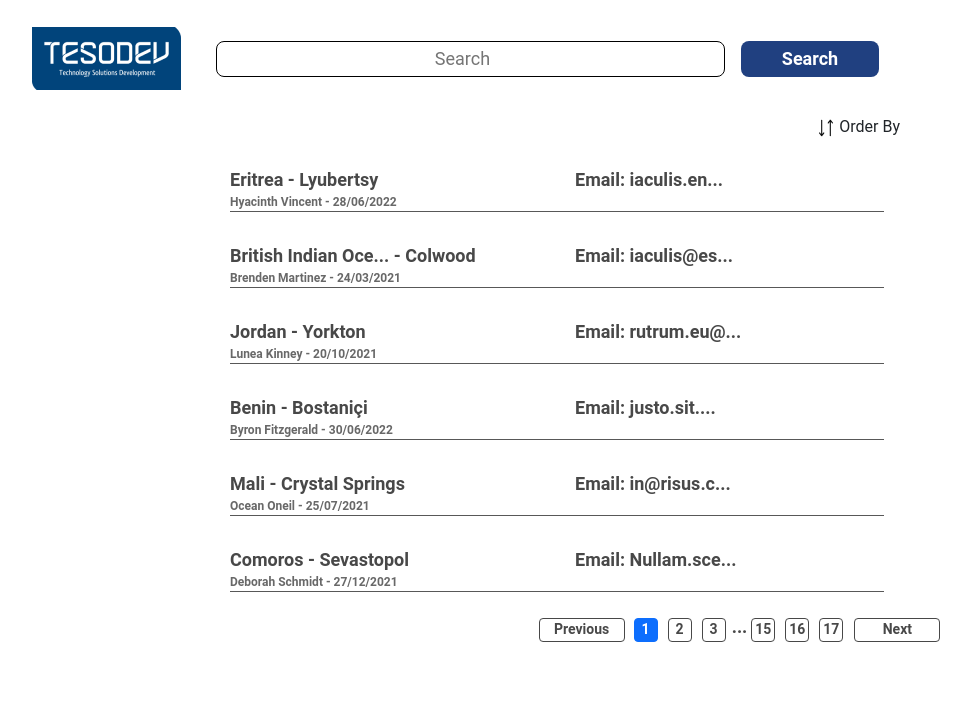
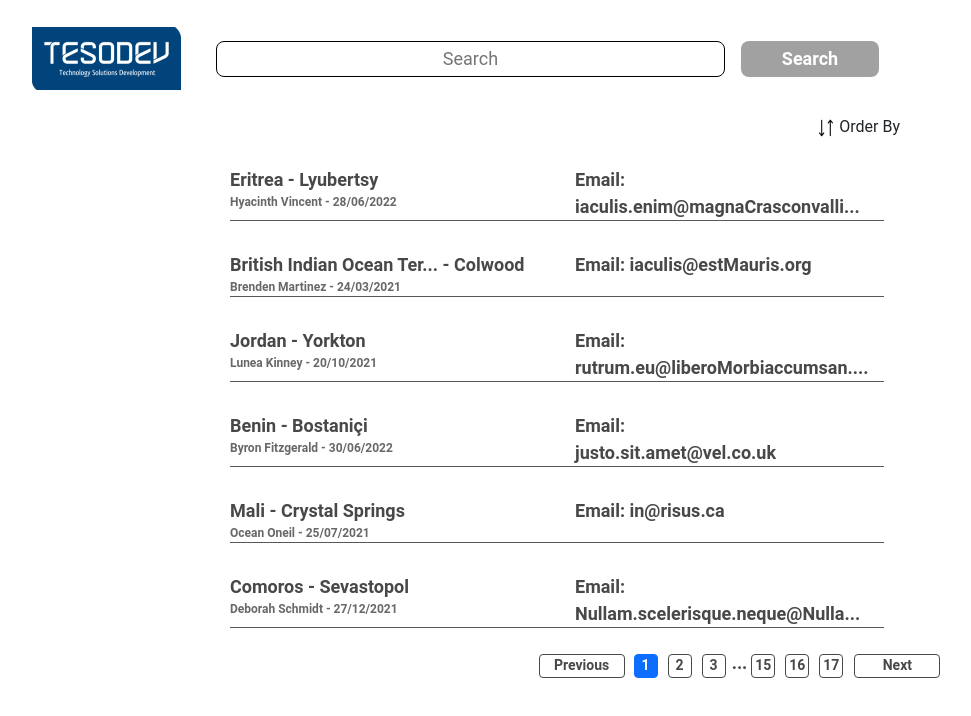
Before and after one commit to ulkermu/search-engine-app, a React (Create React App) app: page /showmore in a window 1280 px wide. Shown: the top 716 px of the page, without its empty margins (5-976 px from the left). Built offline with nearby package versions, Linux system fonts and the light colour scheme.

Commit message:
OrderBy reordered, navigate update

```diff
--- a/src/components/Home.jsx
+++ b/src/components/Home.jsx
@@ -7,8 +7,9 @@ import { Link } from "react-router-dom";
 
 const Home = () => {
   const { user } = useContext(UserContext);
+  const { search } = useContext(UserContext);
   const [currentPage] = useState(1);
-  const [userPerPage] = useState(3);
+  const [userPerPage] = useState(search==="" ? 0 : 3);
 
   //* Finding Last User;
   const indexOfLastUser = currentPage * userPerPage;
@@ -43,3 +44,18 @@ const Home = () => {
 };
 
 export default Home;
+/*
+1- Attiklari dokumana bakiyorum, verdikleri json datayi local storage ya da cookie ye koyun demis state e koymusun, local storage yaparsin onu
+//2- Search sadece isim icin calisiyor, name surname demis dokumanda email de ararsa iyi olur
+//3- ana sayfada arama yapip show more dedikten sonra, /showmore a redirect oluyor ama ne aradigimi goremiyorum. yaptigim arama search barda gorunmeli
+//4- Name asc / desc dogru calismiyor First name e gore alfabetik siralamsi lazim
+//5- Sayfalar arasi ileri geri navigate ettigimde state kayboluyor, search barda aradigim seyi goremiyorum
+6- Search bar bosken search e basamamam lazim, bak tasarimda error state i koymus eger bossa ve search etmeye calisiyorsa kirmizi olmali input
+//7- Order by kisminda bi problem var anlamadim, ust uste degistir, etkilemiyor listeyi.
+8- Previous next butonlarinin sadece textlerine tiklaniyor, kenarlardaki bosluklara tiklanmiyor
+9- Search inputlari onChange inde degil de "search" butonuna basildiginda calismali arama, tasarim ona gore yapilmis
+10- "el" diye arama yaptim detay sayfasinda, sonuc yok ama 4 sayfa navigation gosteriyor 14. sayfaya gelip yaptim bu aramayi, ve yukardaki ekran goruntusundeki gibi sonuc dondu Ne olursa olsun elindeki json data uzerinde arama yapmali app, baska bir state e bagli olmamali
+//11- Bu isimleri falan niye 3 nokta ile kestin? tasarimda boyle bir sey yok
+//12- Order by kisminda "name desc" 2. satira dusuyor
+13- Ana sayfada sonuclar sadece arama yapildiginda gosterilmeli, yani basta sadece search bar ve button olacak
+*/
--- a/src/components/MoreSearchBar.jsx
+++ b/src/components/MoreSearchBar.jsx
@@ -2,20 +2,38 @@ import { useContext } from "react";
 import { UserContext } from "../context/UserContext";
 
 const MoreSearchBar = ({ handleSelect }) => {
-  const { setSearch } = useContext(UserContext);
+  const { search, setSearch } = useContext(UserContext);
+
+  const handleSubmit = (e) => {
+    e.preventDefault();
+    console.log(`Search , ${search}`);
+
+    if (search === "") {
+      setSearch({ required:true });
+    }
+  };
+
+  const handleChange = (e) => {
+    setSearch(e.target.value)
+  }
 
   return (
-    <div className="search-more-bar">
+    <form className="search-more-bar">
       <input
-        onChange={(e) => {
-          setSearch(e.target.value);
-        }}
+        onChange={handleChange}
         className="search-more-input"
-        type="search"
         placeholder="Search"
       />
-      <button className="search-button">Search</button>
-    </div>
+      <button
+        disabled={!search}
+        onClick={handleSubmit}
+        type="submit"
+        value="Search"
+        className="search-button"
+      >
+        Search
+      </button>
+    </form>
   );
 };
 
--- a/src/components/OrderBy.jsx
+++ b/src/components/OrderBy.jsx
@@ -11,7 +11,7 @@ const OrderBy = () => {
 
   //* String Sortings functions;
   const sortingAsc = () => {
-    if (order === "ascending") {
+    if (order === "ascending" || order === "descending") {
       const sorted = [...user].sort((a, b) => (a > b ? 1 : -1));
       setUser(sorted);
       setOrder("descending");
@@ -19,7 +19,7 @@ const OrderBy = () => {
   };
 
   const sortingDsc = () => {
-    if (order === "descending") {
+    if (order === "descending" || order === "ascending") {
       const sorted = [...user].sort((a, b) => (a > b ? -1 : 1));
       setUser(sorted);
       setOrder("ascending");
@@ -28,7 +28,7 @@ const OrderBy = () => {
 
   //* Date Sorting Functions.
   const sortingDateAsc = () => {
-    if (dateOrder === "ASC") {
+    if (dateOrder === "ASC" || dateOrder === "DSC") {
       const sortedDate = [...user].sort(
         (a, b) =>
           new Date(...a[3].split("/").reverse()) -
@@ -40,7 +40,7 @@ const OrderBy = () => {
   };
 
   const sortingDateDsc = () => {
-    if (dateOrder === "DSC") {
+    if (dateOrder === "DSC" || dateOrder === "ASC") {
       const sortedDate = [...user].sort(
         (a, b) =>
           new Date(...b[3].split("/").reverse()) -
--- a/src/components/User.jsx
+++ b/src/components/User.jsx
@@ -32,14 +32,14 @@ const User = ({ indexOfFirstUser, indexOfLastUser }) => {
           <div className="app-user" key={user[2]}>
             <div className="user">
               <div className="user-left">
-                <div className="user-from">{`${truncateMail(user[4], 18)} - ${
+                <div className="user-from">{`${truncateMail(user[4], 24)} - ${
                   user[5]
                 }`}</div>
                 <div className="user-pers">{`${user[0]} - ${user[3]}`}</div>
               </div>
               <div className="user-mail">{`Email: ${truncateMail(
                 user[2],
-                10
+                30
               )}`}</div>
             </div>
             <div className="line"></div>
--- a/src/context/UserContext.jsx
+++ b/src/context/UserContext.jsx
@@ -9,18 +9,17 @@ const UserContextProvider = (props) => {
   const [user, setUser] = useState(JSONDATA.data)
 
   const [users, dispatch] = useReducer(() => {
-      const users = localStorage.getItem("users");
+      const users = localStorage.getItem("data");
       return users ? JSON.parse(users) : [];
     }
   );
 
   useEffect(() => {
-    localStorage.setItem("users", JSON.stringify(users));
+    localStorage.setItem("data", JSON.stringify(users));
   });
 
-
   return (
-    <UserContext.Provider value={{ dispatch, search, setSearch, user, setUser }}>
+    <UserContext.Provider value={{ dispatch, search, setSearch, user, setUser, users }}>
       {props.children}
     </UserContext.Provider>
   );
--- a/src/index.css
+++ b/src/index.css
@@ -87,6 +87,12 @@ body {
 .search-button:hover {
   background-color: #4F75C2;
   color: #FFFFFF;
+}
+
+.search-button:disabled {
+  background-color: rgba(20, 20, 20, .4);
+  user-select: none;
+  cursor: auto;
 }
 
 .user-lists {
@@ -197,7 +203,6 @@ body {
   border-radius: 4px;
   color: #484848;
   margin: 5px;
-  user-select: none;
 }
 
 .page-link {
@@ -215,6 +220,7 @@ body {
 .page-links {
   text-decoration: none;
   color: #484848;
+  user-select: none;
 }
 
 .disabled {
@@ -245,6 +251,10 @@ body {
 
 .search-more-input:hover {
   background: rgba(100, 100, 100, 0.08);
+}
+
+.search-more-input:required {
+  border: 2px solid red;
 }
 
 input:focus {
```
